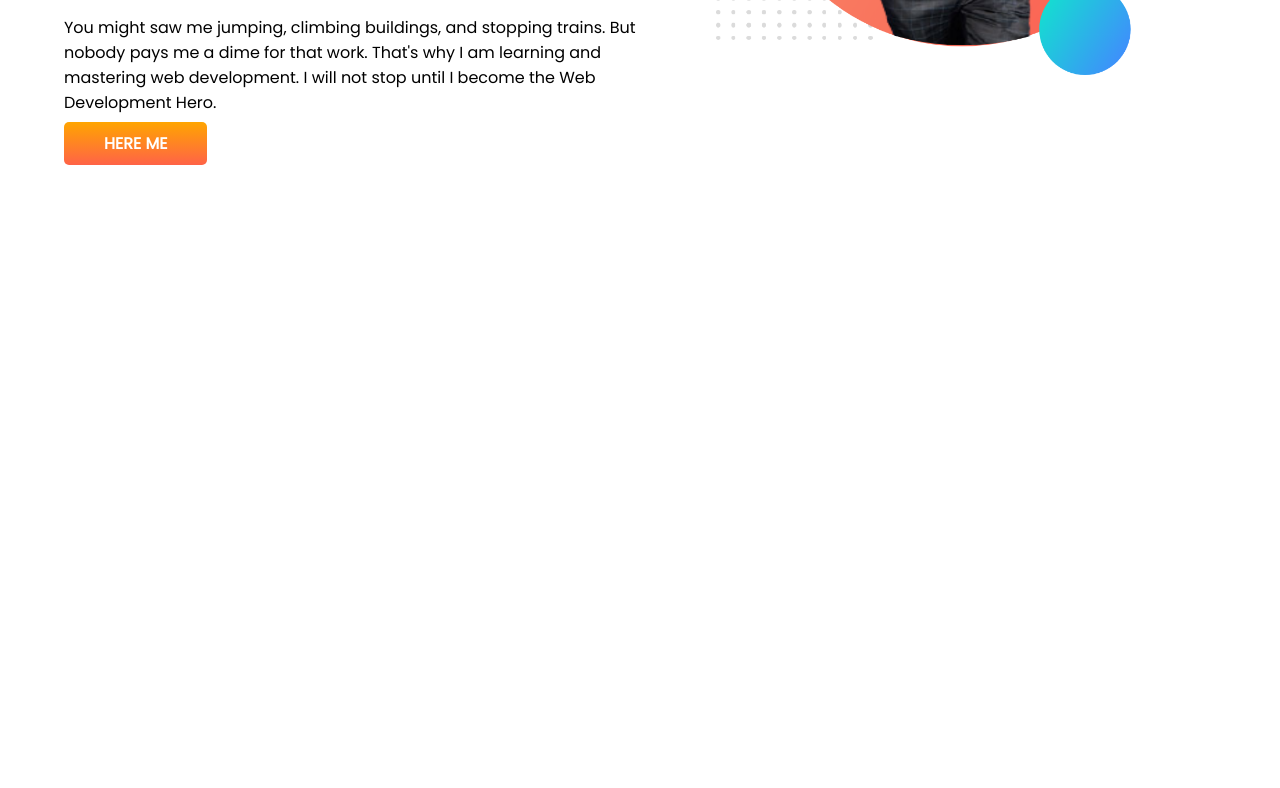
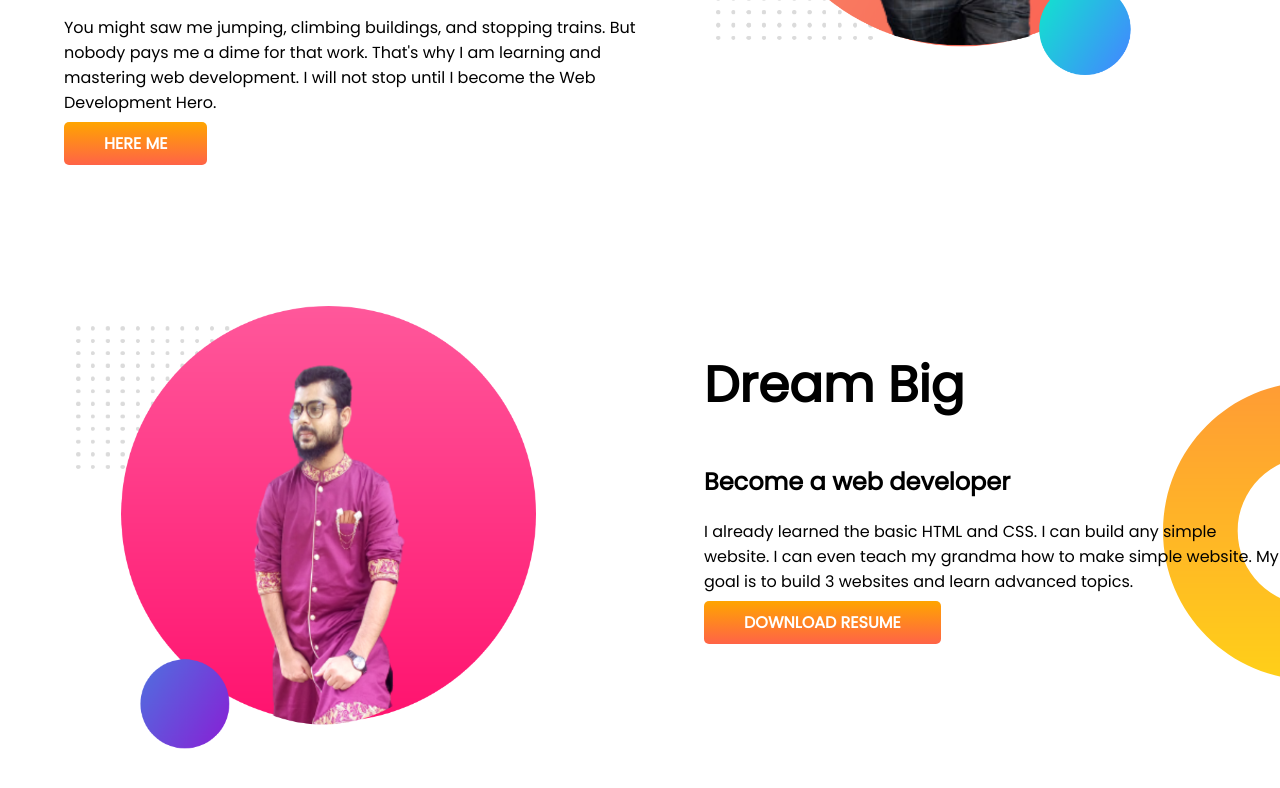
Before and after one commit to shaikcse123/Developer-portfolio, a plain HTML site: page index.html in a window 1280 px wide. Shown: the part 382-1170 px from the top of the page. Before the commit the page ends 800 px from the top, so only its background shows below. Drawn offline with Linux system fonts and the light colour scheme.

Commit message:
dream added

```diff
--- a/index.html
+++ b/index.html
@@ -23,5 +23,21 @@
             <img src="images/Shaik-pic-bg.png.png"  alt="">
             </div>
             </section>
+
+
+            <section class="dream-big">
+                <div class="half-width">
+                    <img src="images/shaik-bg2-png.png" alt="">
+                </div>
+
+                <div class="half-width">
+                        <h1>Dream Big</h1>
+                        <h2>Become a web developer</h2>
+                        <p>I already learned the basic HTML and CSS. I can build any simple website. I can even teach my grandma how to make simple website. My goal is to build 3 websites and learn advanced topics.</p>
+                        <a class="link-button" target="_blank" href="">DOWNLOAD RESUME</a>
+                    </div>
+
+
+            </section>
 </body>
 </html>
--- a/style.css
+++ b/style.css
@@ -10,6 +10,7 @@ font-size: 50px;
 }
 section{
     display: flex;
+    margin-bottom: 150px;
 
 }
 .half-width{
@@ -33,3 +34,8 @@ section{
     background-image: url(images/top-banner.png);
     background-repeat: no-repeat;
 }
+   .dream-big{
+     background-image: url(images/dream-bg.png);
+    background-repeat:no-repeat;
+    background-position: right;
+   }
```
Also changed, not shown: images/dream-bg.png (added), images/shaik-bg2-png.png (added).
